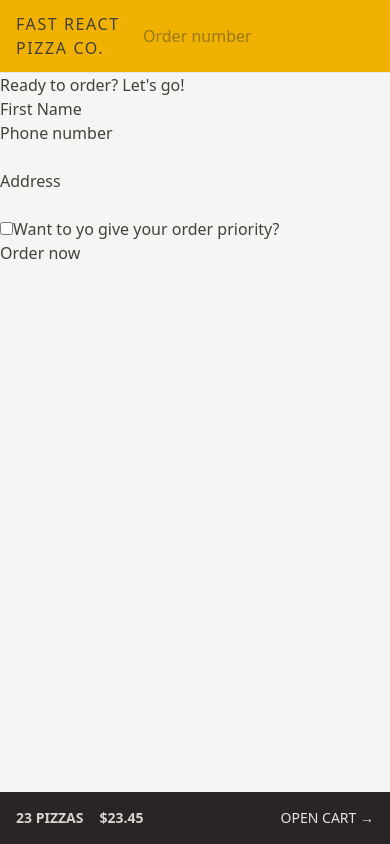
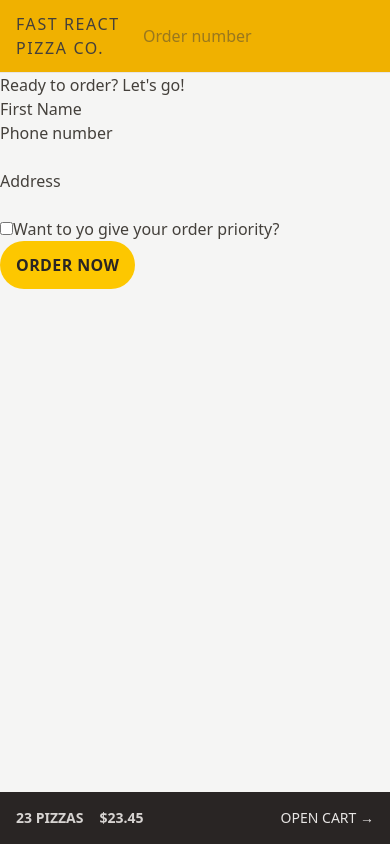
Before and after one commit to shakib97itis/the-pizza-station, a React (Vite) app: page /order/new in a window 390 px wide. Built offline with nearby package versions, Linux system fonts and the light colour scheme.

Commit message:
Enhance CreateOrder component with improved button styling and fix formatting in phone validation

```diff
--- a/src/features/order/CreateOrder.jsx
+++ b/src/features/order/CreateOrder.jsx
@@ -1,7 +1,7 @@
 // https://uibakery.io/regex-library/phone-number
 const isValidPhone = (str) =>
   /^\+?\d{1,4}?[-.\s]?\(?\d{1,3}?\)?[-.\s]?\d{1,4}[-.\s]?\d{1,4}[-.\s]?\d{1,9}$/.test(
-    str
+    str,
   );
 
 import { Form, redirect, useActionData, useNavigation } from "react-router";
@@ -75,7 +75,11 @@ function CreateOrder() {
         </div>
         <input type="hidden" name="cart" value={JSON.stringify(cart)} />
         <div>
-          <button type="submit" disabled={isSubmitting}>
+          <button
+            type="submit"
+            disabled={isSubmitting}
+            className="cursor-pointer rounded-full bg-yellow-400 px-4 py-3 font-semibold tracking-wide text-stone-800 uppercase transition-colors duration-300 ease-in-out hover:bg-yellow-300 focus:bg-yellow-300 focus:ring focus:ring-yellow-300 focus:ring-offset-2 focus:outline-0 disabled:cursor-not-allowed"
+          >
             {isSubmitting ? "Placing order..." : "Order now"}
           </button>
         </div>
```
